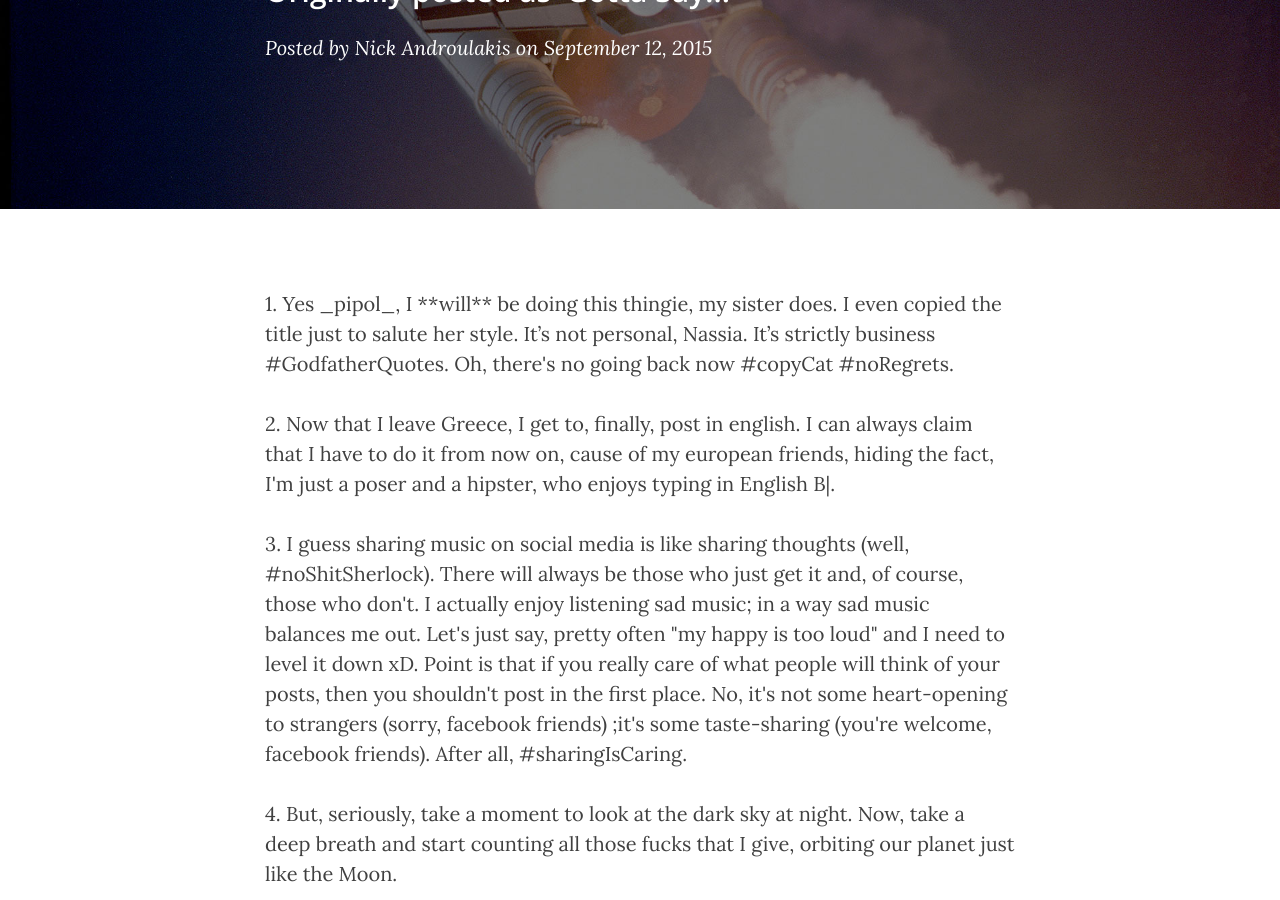
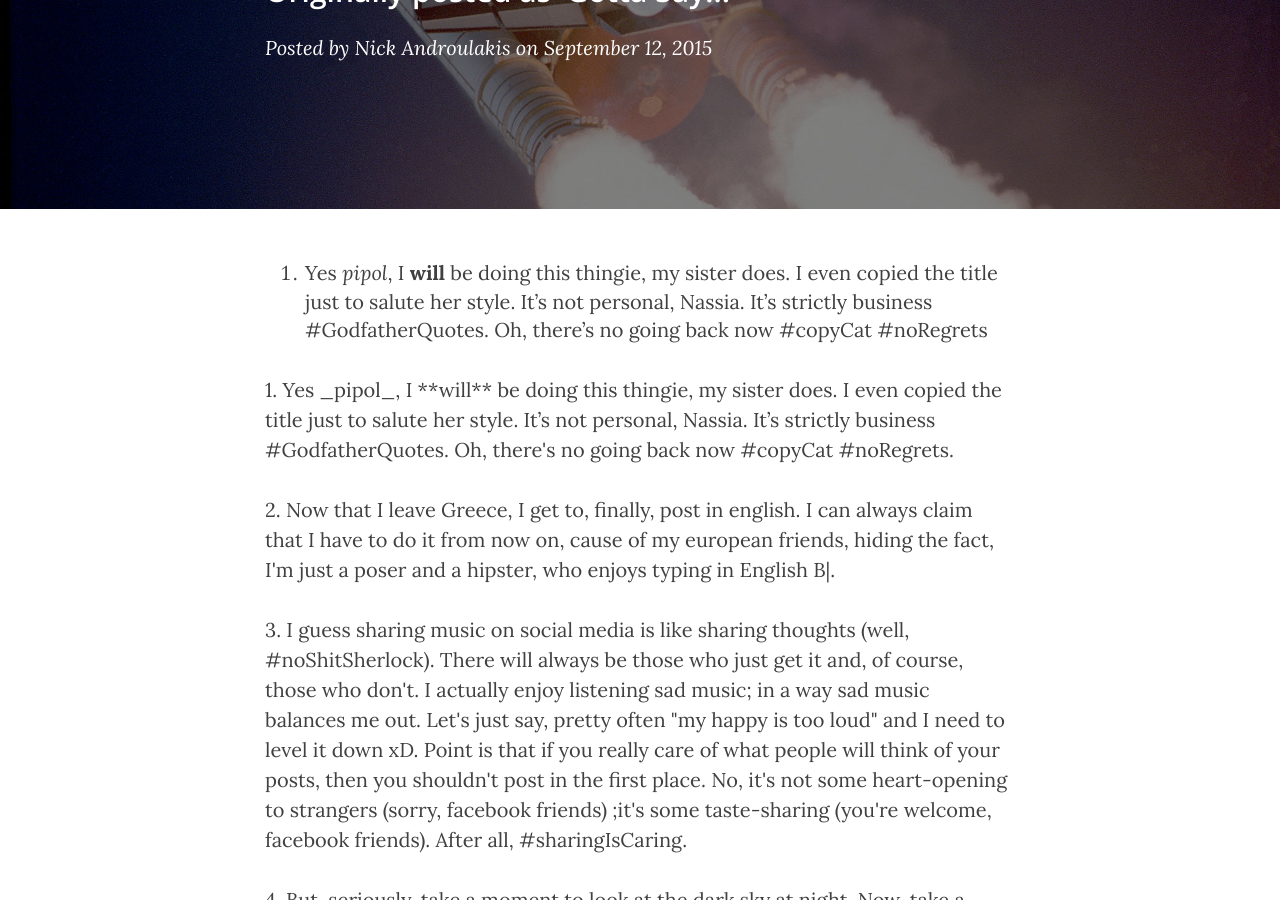
Before and after one commit to nickAndroulakis/PorcelainThroneWaterfalls, a Jekyll site: the page built from _posts/2015-09-12-43rd-of-August-and-counting.md, in a window 1280 px wide and 900 px high, scrolled down 327 px. Built offline with Jekyll 4.4.1, drawn with Linux system fonts in a browser that asks for light colours; nearby versions of some CDN libraries; our own code applies the rules of GitHub Pages for plain Markdown files.

Commit message:
testing md

```diff
--- a/_posts/2015-09-12-43rd-of-August-and-counting.md
+++ b/_posts/2015-09-12-43rd-of-August-and-counting.md
@@ -6,6 +6,8 @@ date:       2015-09-12 20:44:00
 author:     "Nick Androulakis"
 header-img: "img/post-bg-01.jpg"
 ---
+
+1. Yes _pipol_, I **will** be doing this thingie, my sister does. I even copied the title just to salute her style. It’s not personal, Nassia. It’s strictly business #GodfatherQuotes. Oh, there's no going back now #copyCat #noRegrets
 
 <p>
 1. Yes _pipol_, I **will** be doing this thingie, my sister does. I even copied the title just to salute her style. It’s not personal, Nassia. It’s strictly business #GodfatherQuotes. Oh, there's no going back now #copyCat #noRegrets.</p>
--- a/_posts/2015-09-28-Geneva-101.markdown
+++ b/_posts/2015-09-28-Geneva-101.markdown
@@ -6,6 +6,8 @@ date:       2015-09-28 02:06:00
 author:     "Nick Androulakis"
 header-img: "img/post-bg-02.jpg"
 ---
+
+1. According to Zipf's law, 80% of the points you will find interesting in this post, will be found on 20% of the whole thing. Given the fact, this is a ten-bullet "Gotta Say", you should find them, two, and move on with your lives to be time efficient. However, this is not one of them. Sorry for wasting your time :)
 
 <p>
 1. According to Zipf's law, 80% of the points you will find interesting in this post, will be found on 20% of the whole thing. Given the fact, this is a ten-bullet "Gotta Say", you should find them, two, and move on with your lives to be time efficient. However, this is not one of them. Sorry for wasting your time :).</p>
```
Also changed, not shown: _posts/2015-09-12-43rd-of-August-and-counting.markdown (added).
